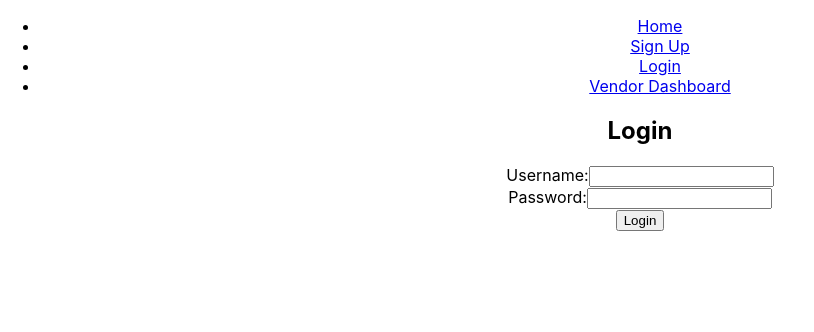
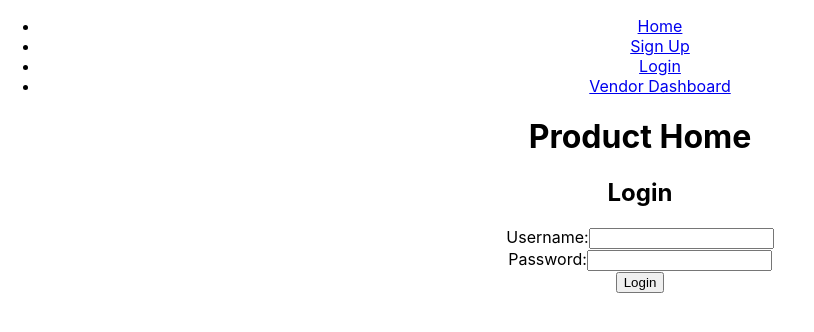
Before and after one commit to wtu4979/final-project, a React (Create React App) app: page /login in a window 1280 px wide. Shown: the top 332 px of the page, without its empty margins (0-814 px from the left). Built offline with nearby package versions, Linux system fonts and the light colour scheme.

Commit message:
product home label

```diff
--- a/src/App.js
+++ b/src/App.js
@@ -33,6 +33,10 @@ function App() {
 					</ul>
 				</nav>
 
+				<div className='productHome'>
+					<h1>Product Home</h1>
+				</div>
+
 				<Routes>
 					<Route path='/' element={<Homepage />} />
 					<Route path='/signup' element={<SignUp />} />
--- a/src/Login.js
+++ b/src/Login.js
@@ -22,7 +22,11 @@ const Login = () => {
 			const data = await response.json();
 			console.log('Access Token:', data.access_token);
 			// You can save the access token to localStorage or in your app state
-			navigate('/');
+			if (data.user_type === 'vendor') {
+				navigate('/vendor-dashboard');
+			} else {
+				navigate('/');
+			}
 		} else {
 			console.error('Invalid login');
 		}
```
